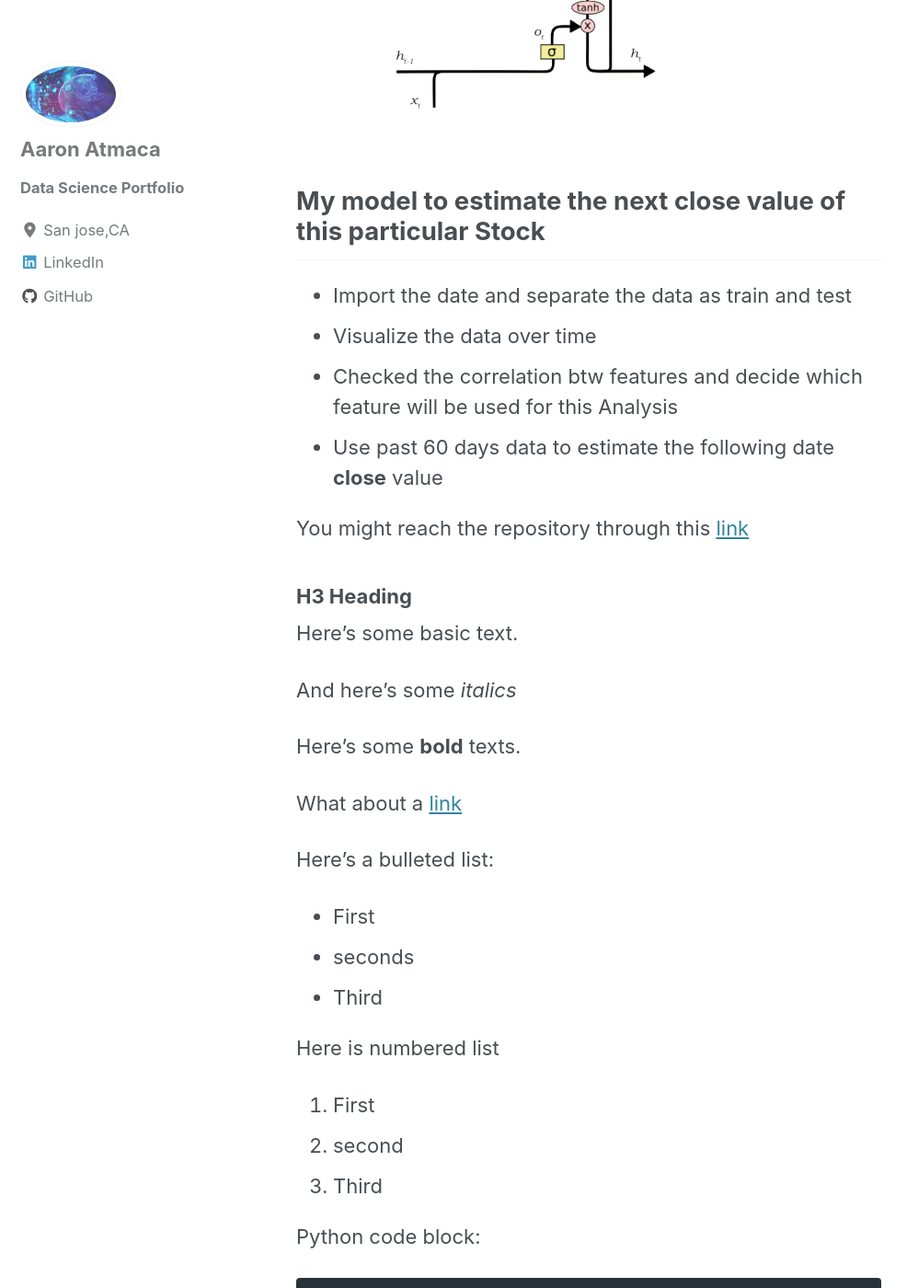
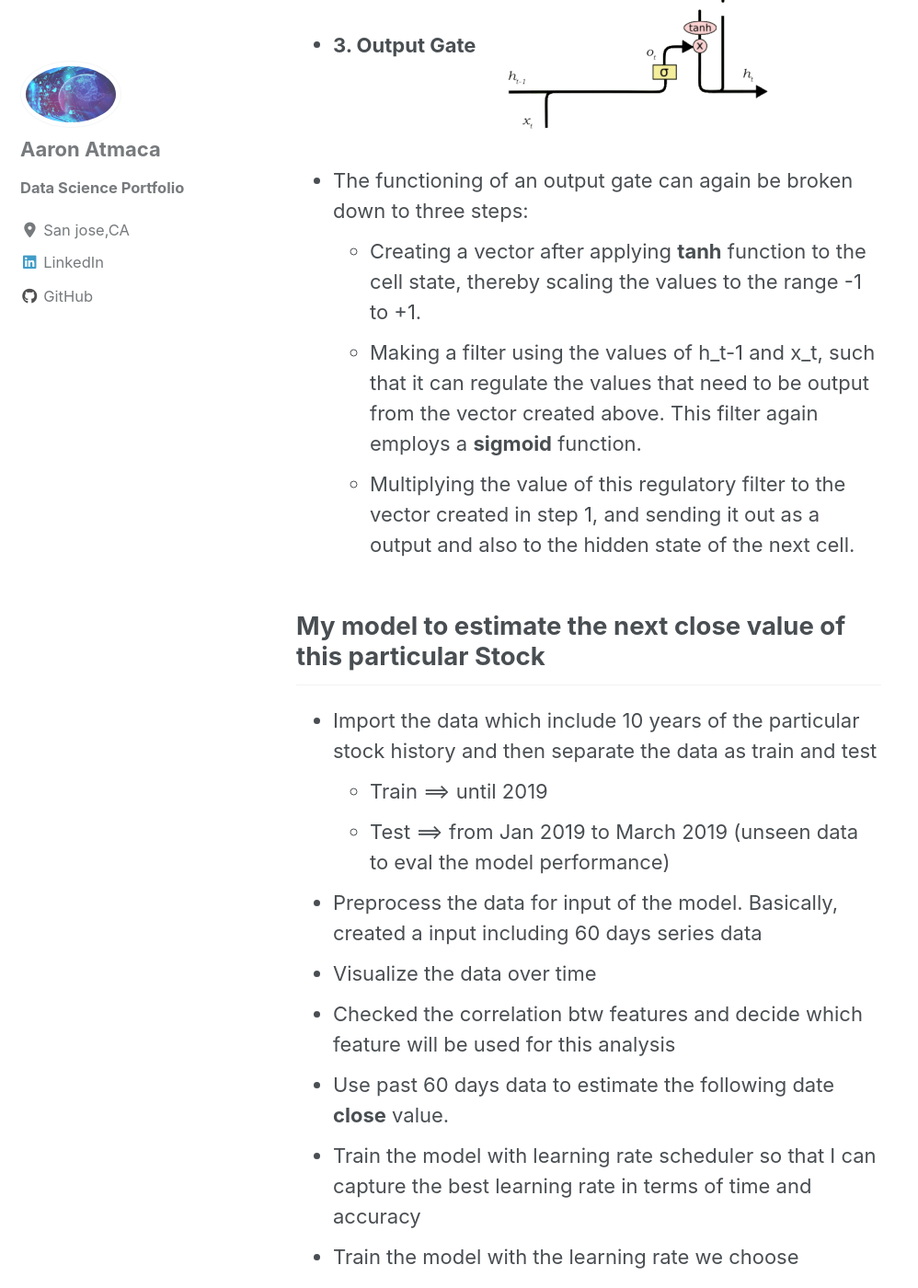
Before and after one commit to erenat77/erenat77.github.io, a Jekyll site: the page built from _posts/2018-12-10-stock_price_analysis.md, in a window 1280 px wide and 1400 px high, scrolled down 4204 px. Shown: the whole window at 92% size, without its empty margins (0-998 px from the left). Built offline with Jekyll 4.4.1, drawn with Linux system fonts in a browser that asks for light colours; cached includes are drawn as plain includes; nearby versions of some CDN libraries; formulas are drawn with MathJax 3; some of the changed text lies outside the part shown.

Commit message:
explain the model

````diff
--- a/_posts/2018-12-10-stock_price_analysis.md
+++ b/_posts/2018-12-10-stock_price_analysis.md
@@ -3,7 +3,7 @@
 date: 2018-12-10
 tags: [machine learning, deep learning, data science, neuron network, LSTM, Stock Analysis]
 header:
-  image: "/images/RNN_rolled.png"
+  image: "/images/data_sci2.png"
 excerpt: "Machine Learning, Stock Analysis, Data Science"
 mathjax: "true"
 ---
@@ -19,62 +19,38 @@
 ## Architecture of LSTMs
 * A typical LSTM network is comprised of different memory blocks called cells
 (the rectangles that we see in the image).  There are two states that are being transferred to the next cell; the cell state and the hidden state. The memory blocks are responsible for remembering things and manipulations to this memory is done through three major mechanisms, called gates. Each of them is being discussed below.
-1. Forget gate:
++ **1. Forget gate**:
 ![fgate](/images/fgate.png)
 * A forget gate is responsible for removing information from the cell state. The information that is no longer required for the LSTM to understand things or the information that is of less importance is removed via multiplication of a filter. This is required for optimizing the performance of the LSTM network.
 * This gate takes in two inputs; h_t-1 and x_t.
   * **h_t-1** is the hidden state from the previous cell or the output of the previous cell
   * **x_t** is the input at that particular time step
-2. Input Gate
++ **2. Input Gate**
 ![igate](/images/igate.png)
 * The input gate is responsible for the addition of information to the cell state. This addition of information is basically three-step process as seen from the diagram above.
   * Regulating what values need to be added to the cell state by involving a sigmoid function. This is basically very similar to the forget gate and acts as a filter for all the information from h_t-1 and x_t.
   * Creating a vector containing all possible values that can be added (as perceived from h_t-1 and x_t) to the cell state. This is done using the tanh function, which outputs values from -1 to +1.
   * Multiplying the value of the regulatory filter (the sigmoid gate) to the created vector (the tanh function) and then adding this useful information to the cell state via addition operation.
-3. Output Gate
++ **3. Output Gate**
 ![ogate](/images/ogate.png)
+* The functioning of an output gate can again be broken down to three steps:
+  * Creating a vector after applying **tanh** function to the cell state, thereby scaling the values to the range -1 to +1.
+  * Making a filter using the values of h_t-1 and x_t, such that it can regulate the values that need to be output from the vector created above. This filter again employs a **sigmoid** function.
+  * Multiplying the value of this regulatory filter to the vector created in step 1, and sending it out as a output and also to the hidden state of the next cell.
 
 ## My model to estimate the next close value of this particular Stock
 
-* Import the date and separate the data as train and test
+* Import the data which include 10 years of the particular stock history and then separate the data as train and test
+  * Train ==> until 2019
+  * Test ==> from Jan 2019 to March 2019 (unseen data to eval the model performance)
+* Preprocess the data for input of the model. Basically, created a input including 60 days series data
 * Visualize the data over time
-* Checked the correlation btw features and decide which feature will be used for this Analysis
-* Use past 60 days data to estimate the following date **close** value
+* Checked the correlation btw features and decide which feature will be used for this analysis
+* Use past 60 days data to estimate the following date **close** value.
+* Train the model with learning rate scheduler so that I can capture the best learning rate in terms of time and accuracy
+* Train the model with the learning rate we choose
+* Test the model with unseen data and visualize the result against the real information
 
-You might reach the repository through this [link](https://github.com/erenat77)
-### H3 Heading
+You might reach the repository through this [link](https://github.com/erenat77/)
 
-Here's some basic text.
-
-And here's some *italics*
-
-Here's some **bold** texts.
-
-What about a [link](https://github.com/erenat77)
-
-Here's a bulleted list:
-* First
-+ seconds
-- Third
-
-Here is numbered list
-1. First
-2. second
-3. Third
-
-Python code block:
-```python
-  import numpy as np
-
-  def test_func(x,y):
-    return np.sum(x,y)
-```
-
-Here is some inline code `x+y`.
-
-Here is an image:
-<img src="{{site.url}}{{ site.baseurl }}/image/data_sci2.jpg" alt="linearly separable data">
-
-Here is some math:
-$$z=x+y$$
-$$z=x/y$$
+### Have fun!!!
````
